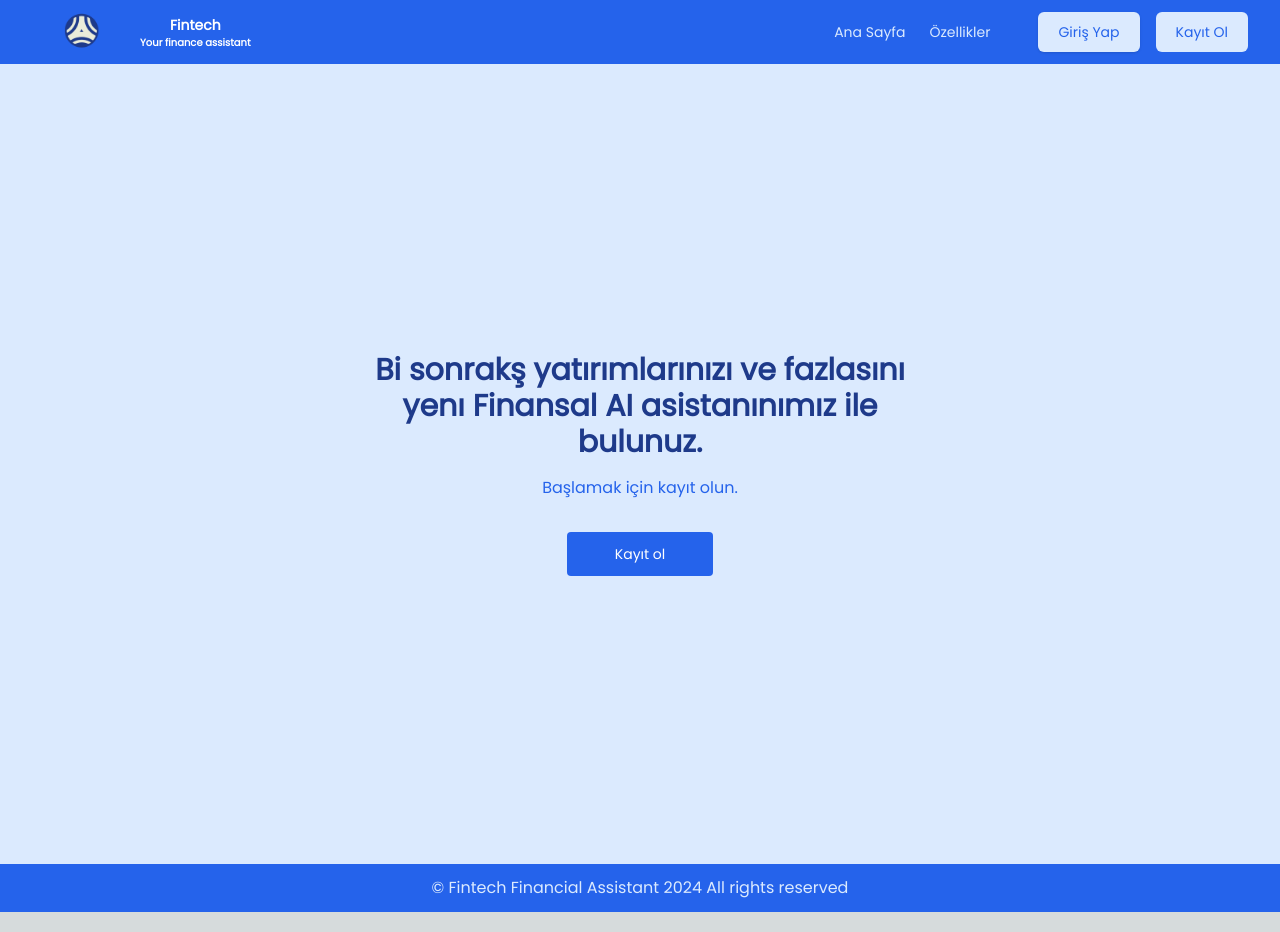
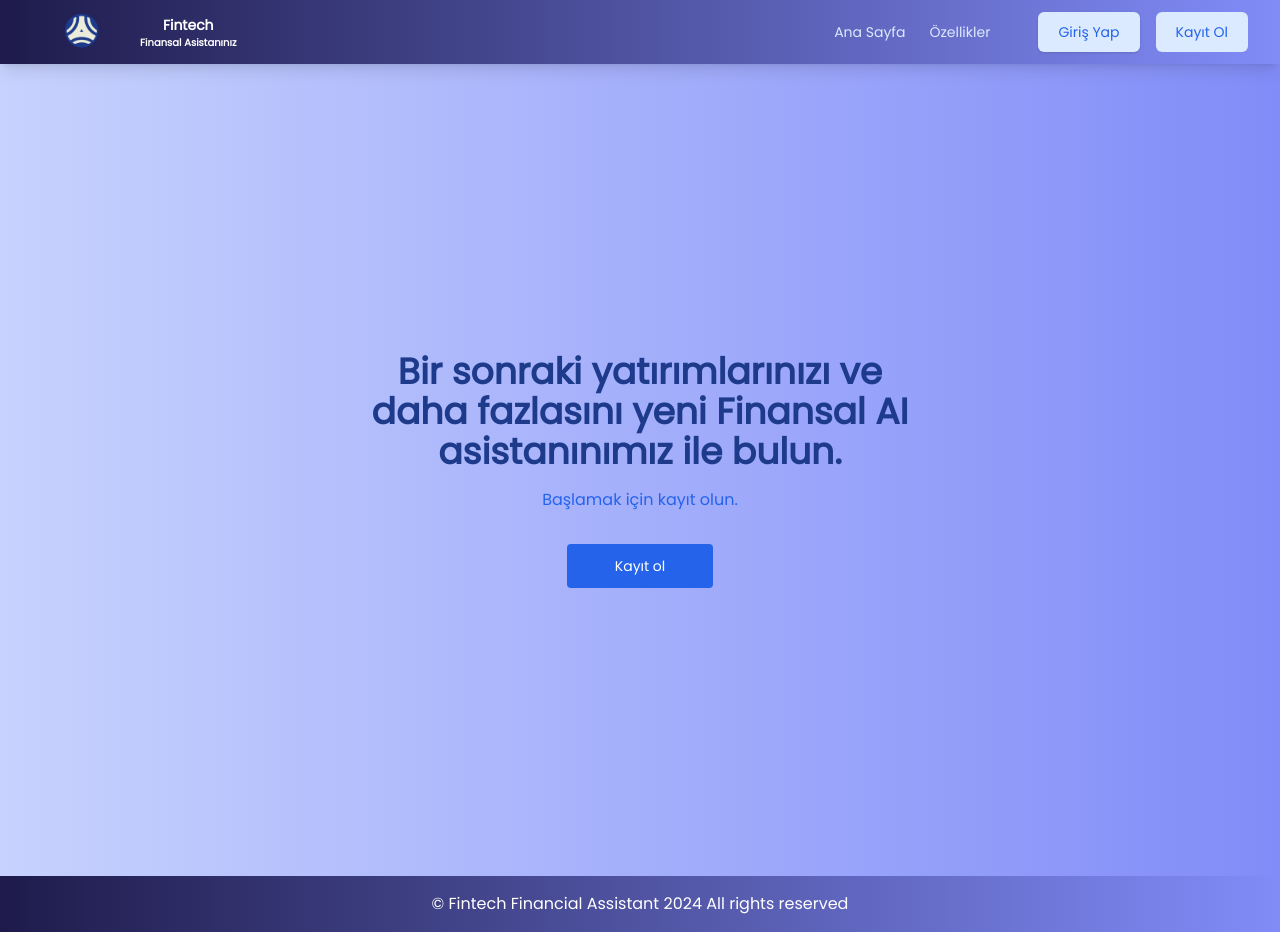
Before and after one commit to samemrecebi/finantial-advisor, a Next.js app in the folder frontend/: page / in a window 1280 px wide. Built offline with nearby package versions, Linux system fonts and the light colour scheme.

Commit message:
Home page değiştirildi, düzeltildi

```diff
--- a/frontend/app/page.tsx
+++ b/frontend/app/page.tsx
@@ -1,72 +1,44 @@
 import Image from 'next/image';
-
 function HomePage() {
   return (
-    <div className="min-h-screen flex flex-col text-center bg-blue-100">
-      <header className="bg-blue-600">
+    <div className="min-h-screen flex flex-col text-center bg-gradient-to-r from-indigo-200 to-indigo-400 shadow-lg">
+      <header className="bg-gradient-to-r from-indigo-950 to-indigo-400 shadow-lg">
         <div className="mx-auto max-w-screen-xl px-4 sm:px-6 lg:px-8">
           <div className="flex h-16 items-center justify-between">
             <div className="flex-1 md:flex md:items-center md:gap-12">
-              <a className="block text-blue-200 no-underline" href="/">
+              <a className="block text-blue-200 no-underline hover:opacity-80" href="/">
                 <span className="sr-only">Home</span>
                 <div className="flex items-center space-x-2">
-                  <Image
-                    src="/logo.png"
-                    alt="Fintech"
-                    width={100}
-                    height={100}
-                  />
+                  <Image src="/logo.png" alt="Fintech" width={100} height={100} />
                   <div className="flex flex-col">
                     <div className="text-white text-sm font-bold">Fintech</div>
-                    <div className="text-white text-[10px] font-bold">
-                      Your finance assistant
-                    </div>
+                    <div className="text-white text-[10px] font-bold">Finansal Asistanınız</div>
                   </div>
                 </div>
               </a>
             </div>
-
             <div className="md:flex md:items-center md:gap-12">
               <nav aria-label="Global" className="hidden md:block h-5">
                 <ul className="flex items-center gap-6 text-sm">
                   <li>
-                    <a
-                      className="no-underline text-blue-100 transition hover:text-gray-500/75"
-                      href="/"
-                    >
-                      {' '}
+                    <a className="no-underline text-blue-100 transition hover:text-gray-500/75" href="/">
                       Ana Sayfa
-                      {' '}
                     </a>
                   </li>
-
                   <li>
-                    <a
-                      className="no-underline text-blue-100 transition hover:text-gray-500/75"
-                      href="/features"
-                    >
-                      {' '}
+                    <a className="no-underline text-blue-100 transition hover:text-gray-500/75" href="/features">
                       Özellikler
-                      {' '}
                     </a>
                   </li>
                 </ul>
               </nav>
-
               <div className="flex items-center gap-4">
                 <div className="sm:flex sm:gap-4">
-                  <a
-                    className="rounded-md bg-blue-100 px-5 py-2.5 text-sm font-medium text-blue-600 shadow no-underline"
-                    href="/signin"
-                  >
+                  <a className="rounded-md bg-blue-100 px-5 py-2.5 text-sm font-medium text-blue-600 shadow no-underline transition hover:bg-blue-200" href="/signin">
                     Giriş Yap
                   </a>
-
                   <div className="hidden sm:flex">
-                    <a
-                      className="rounded-md bg-blue-100 px-5 py-2.5 text-sm font-medium text-blue-600 no-underline"
-                      href="/signup"
-                    >
+                    <a className="rounded-md bg-blue-100 px-5 py-2.5 text-sm font-medium text-blue-600 no-underline transition hover:bg-blue-200" href="/signup">
                       Kayıt Ol
                     </a>
                   </div>
@@ -78,30 +50,23 @@
       </header>
       <div className="md:p-12 lg:px-16 lg:py-24">
         <div className="mx-auto my-48 max-w-xl text-center ltr:sm:text-left rtl:sm:text-right">
-          <h2 className="text-2xl font-bold text-blue-900 md:text-3xl">
-            Bi sonrakş yatırımlarınızı ve fazlasını yenı Finansal AI
-            asistanınımız ile bulunuz.
+          <h2 className="text-2xl font-bold text-blue-900 md:text-4xl">
+            Bir sonraki yatırımlarınızı ve daha fazlasını yeni Finansal AI asistanınımız ile bulun.
           </h2>
-
           <p className="hidden text-blue-600 md:mt-4 md:block">
             Başlamak için kayıt olun.
           </p>
-
           <div className="mt-4 md:mt-8">
-            <a
-              href="/signup"
-              className="inline-block rounded bg-blue-600 px-12 py-3 text-sm font-medium text-white transition hover:bg-blue-700 focus:outline-none no-underline focus:ring focus:ring-yellow-400"
-            >
+            <a href="/signup" className="inline-block rounded bg-blue-600 px-12 py-3 text-sm font-medium text-white transition hover:bg-blue-700 focus:outline-none no-underline focus:ring focus:ring-yellow-400">
               Kayıt ol
             </a>
           </div>
         </div>
       </div>
-      <footer className="mt-auto bg-blue-600 text-blue-100 py-3">
-        <p>© Fintech Financial Assistant 2024 All rights reserved</p>
+      <footer className="mt-auto bg-gradient-to-r from-indigo-950 to-indigo-400 shadow-lg py-4">
+        <p className="text-center text-white">© Fintech Financial Assistant 2024 All rights reserved</p>
       </footer>
     </div>
   );
 }
-
 export default HomePage;
```
